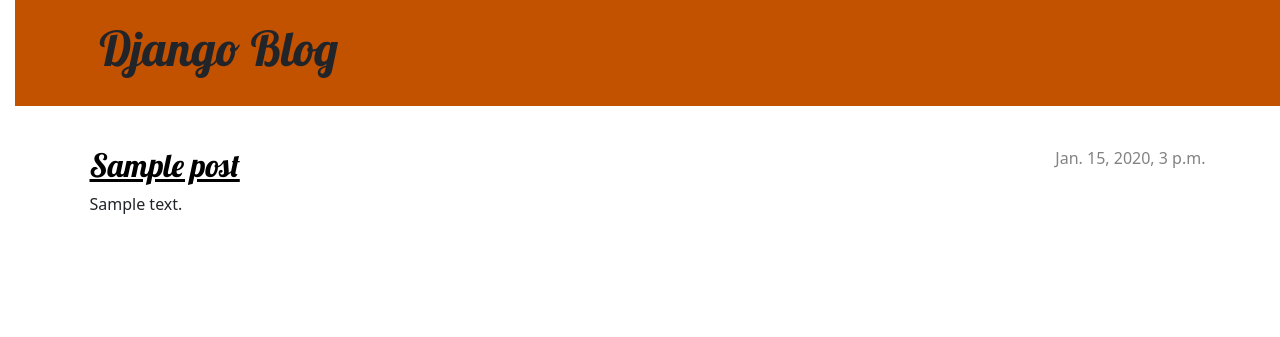
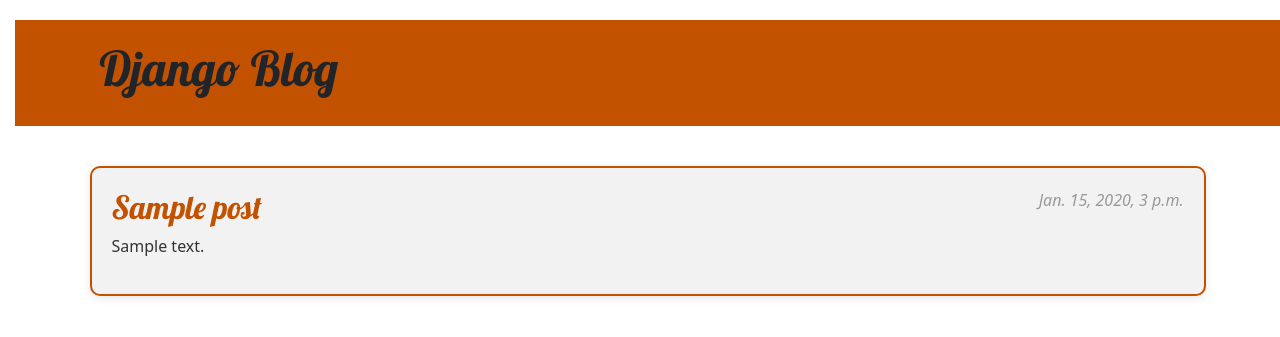
Before and after one commit to usherwani/DjangoBlogpost, a Django app: page / in a window 1280 px wide. Shown: the top 337 px of the page. Run offline with Django 5.2, Linux system fonts and the light colour scheme; tables that the repository leaves empty hold one stand-in row (values such as "Sample post").

Commit message:
Made it pretty

```diff
--- a/blog/static/css/blog.css
+++ b/blog/static/css/blog.css
@@ -1,6 +1,6 @@
 .page-header {
     background-color: #C25100;
-    margin-top: 0;
+    margin-top: 20px;
     margin-bottom: 40px;
     padding: 20px 20px 20px 40px;
 }
@@ -44,17 +44,31 @@ h4 {
 }
 
 .post {
-    margin-bottom: 70px;
+    margin-bottom: 50px; /* Margin between posts */
+    border: 2px solid #C25100; /* Border color */
+    padding: 20px; /* Padding inside the post */
+    border-radius: 10px; /* Rounded corners */
+    background-color: #f2f2f2; /* Light grey background */
+    color: #333; /* Dark grey text for readability */
+    box-shadow: 0 2px 10px rgba(0, 0, 0, 0.1); /* Optional shadow for depth */
 }
 
 .post h2 a,
 .post h2 a:visited {
-    color: #000000;
+    color: #C25100; /* Matching link color with the border */
+    text-decoration: none;
+}
+
+.post h2 a:hover {
+    text-decoration: underline;
 }
 
 .post > .date,
 .post > .actions {
     float: right;
+    font-style: italic;
+    color: #999; /* Slightly gray color for date */
+    margin-bottom: 15px;
 }
 
 .btn-secondary,
@@ -66,5 +80,5 @@ h4 {
 
 .btn-secondary:hover {
     color: #FFFFFF;
-    background-color: #C25100;
+    background-color: #f0f8ff;
 }
--- a/blog/templates/blog/post_list.html
+++ b/blog/templates/blog/post_list.html
@@ -15,7 +15,7 @@
             padding-left: 15px;
         }
         h1 a, h2 a {
-            color: #C25100;
+            color: #696969;
             font-family: 'Lobster';
         }
     </style>
```
